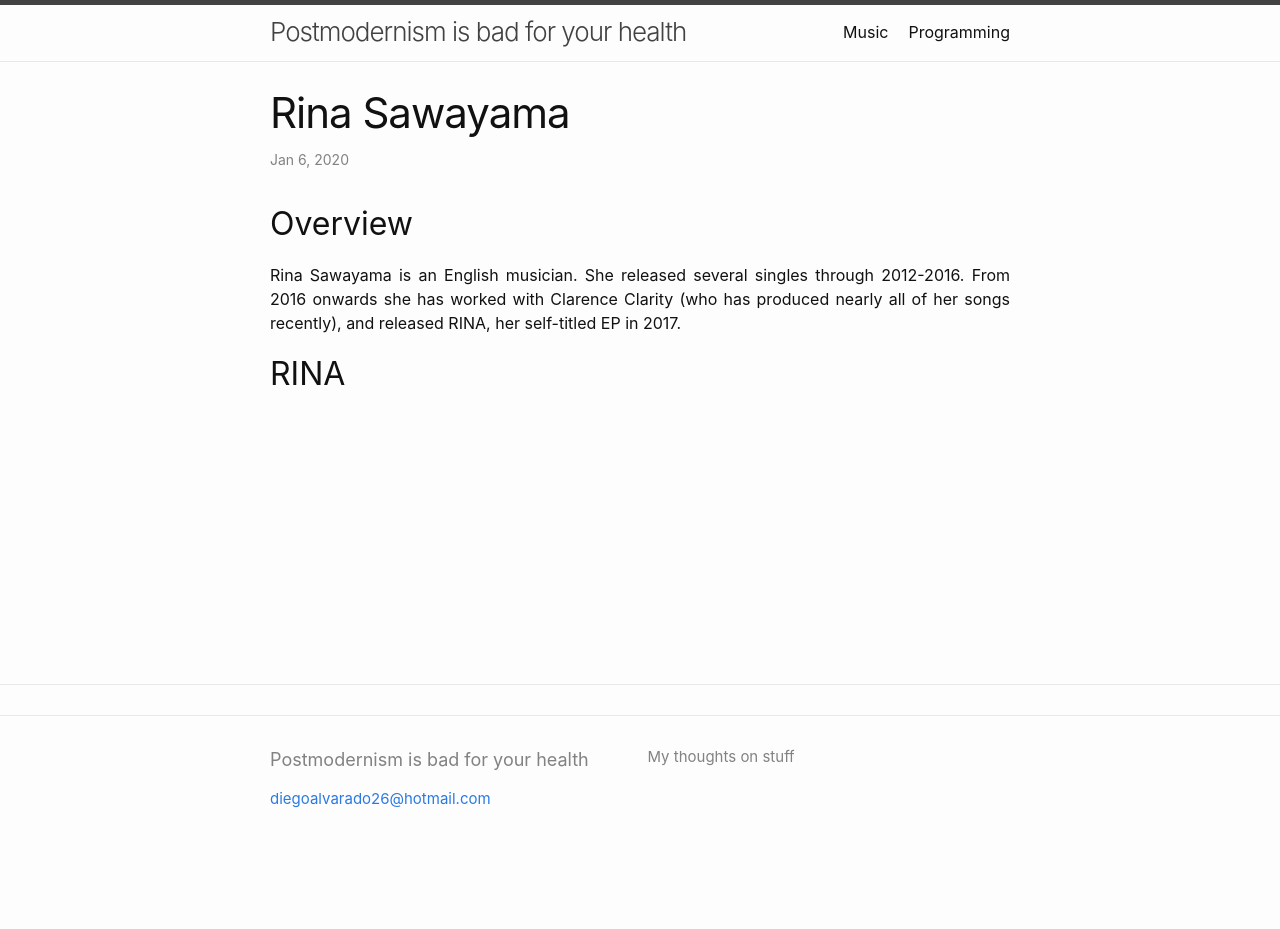
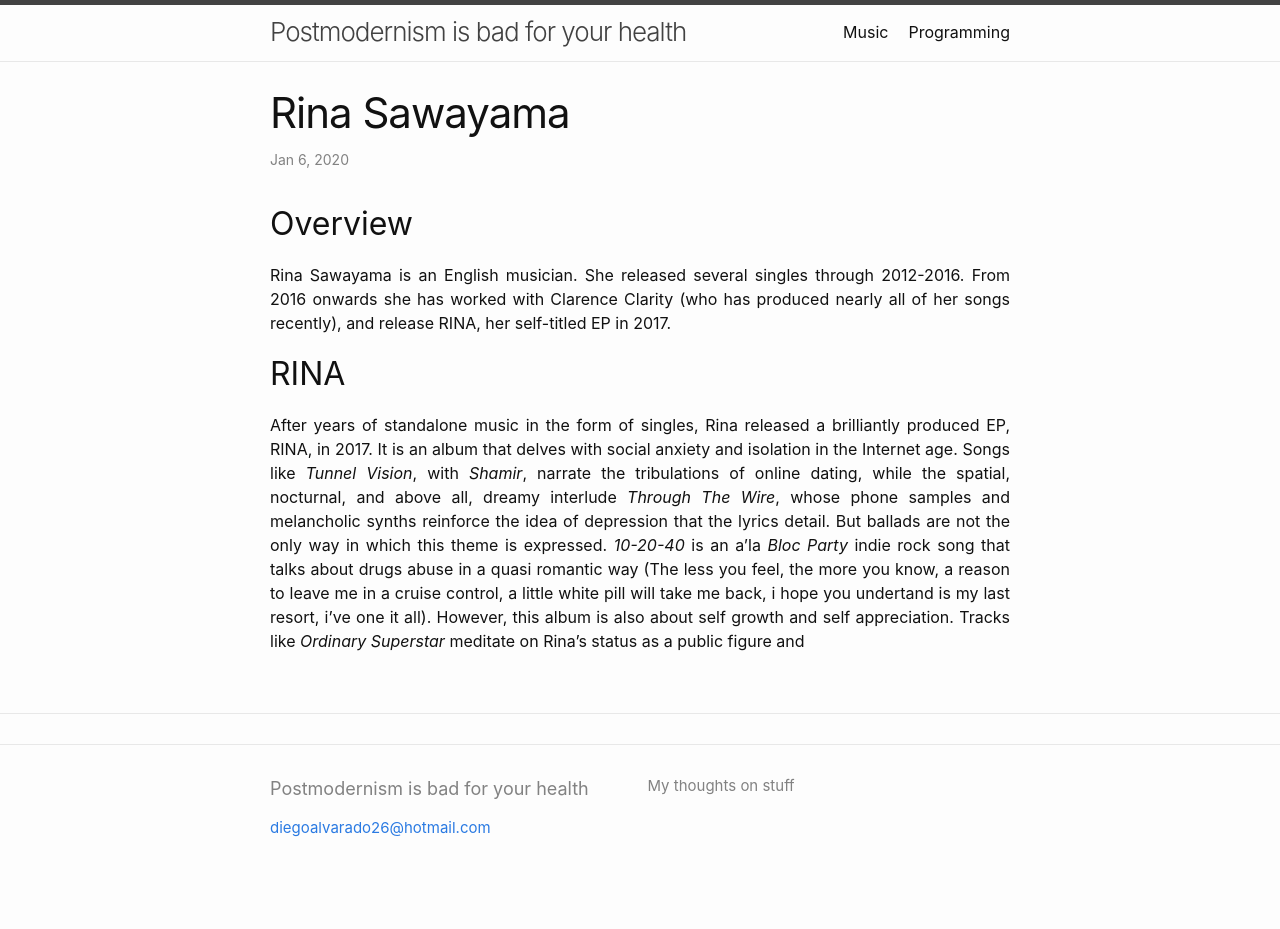
Before and after one commit to ogeid26/blog, a Jekyll site: the page built from _posts/music/reviews/2020-01-06-Rina-Sawayama.md, in a window 1280 px wide. Built offline with Jekyll 4.4.1, drawn with Linux system fonts in a browser that asks for light colours; our own code applies the rules of GitHub Pages for plain Markdown files; before the commit the page ends 900 px from its top, so only the background shows below that.

Commit message:
Added a bit of Rina

```diff
--- a/_posts/music/reviews/2020-01-06-Rina-Sawayama.md
+++ b/_posts/music/reviews/2020-01-06-Rina-Sawayama.md
@@ -5,6 +5,9 @@ subcategory: review
 ---
 
 ## Overview
-Rina Sawayama is an English musician. She released several singles through 2012-2016. From 2016 onwards she has worked with Clarence Clarity (who has produced nearly all of her songs recently), and released RINA, her self-titled EP in 2017.
+
+Rina Sawayama is an English musician. She released several singles through 2012-2016. From 2016 onwards she has worked with Clarence Clarity (who has produced nearly all of her songs recently), and release RINA, her self-titled EP in 2017.
 
 ## RINA
+After years of standalone music in the form of singles, Rina released a brilliantly produced EP, RINA, in 2017. It is an album that delves with social anxiety and isolation in the Internet age. Songs like *Tunnel Vision*, with *Shamir*, narrate the tribulations of online dating,  while the spatial, nocturnal, and above all, dreamy interlude *Through The Wire*, whose phone samples and melancholic synths reinforce the idea of  depression that the lyrics detail. But ballads are not the only way in which this theme is expressed. *10-20-40* is an a'la *Bloc Party* indie rock song that talks about drugs abuse in a quasi romantic way (The less you feel, the more you know, a reason to leave me in a cruise control, a little white pill will take me back, i hope you undertand is my last resort, i've one it all).
+However, this album is also about self growth and self appreciation. Tracks like *Ordinary Superstar* meditate on Rina's status as a public figure and
```
